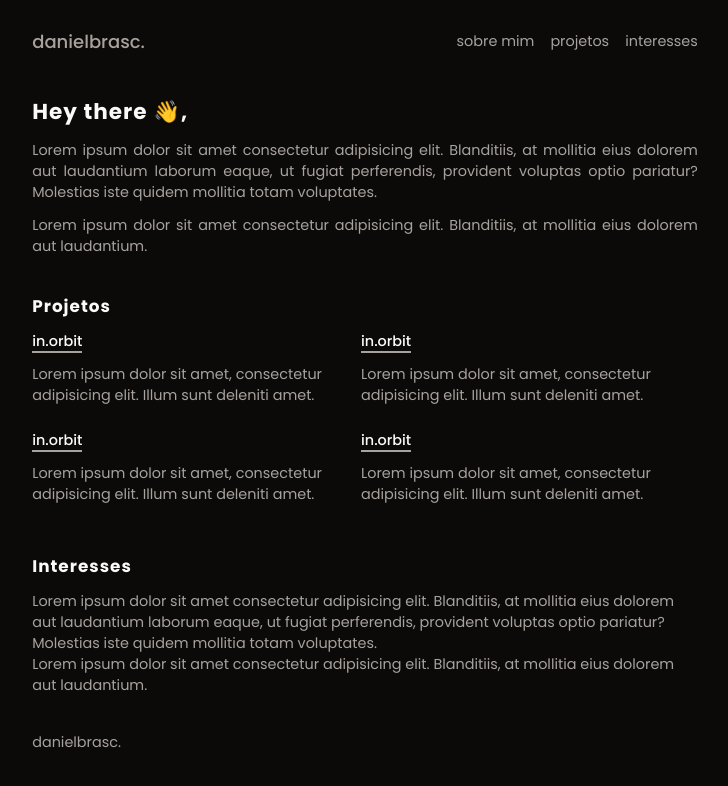
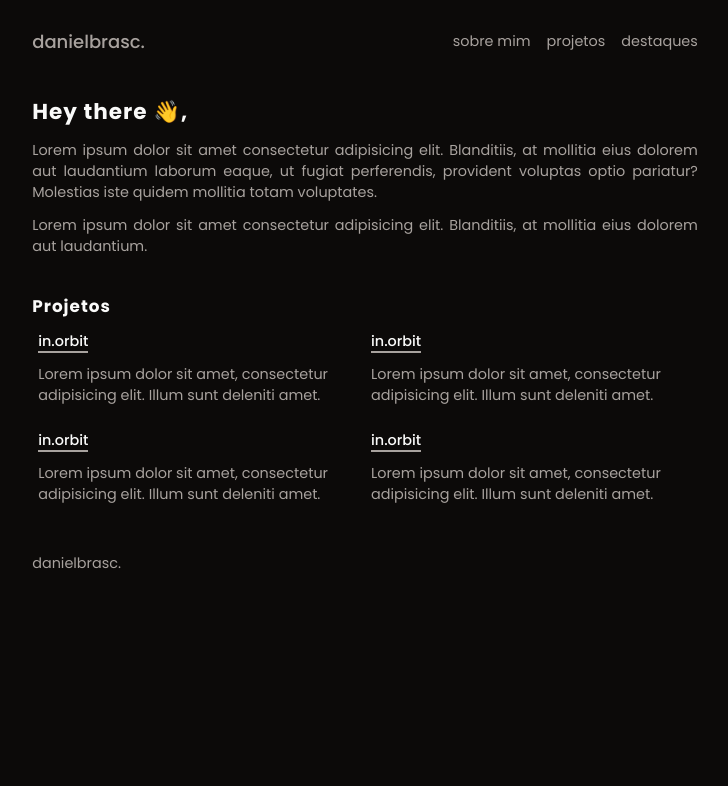
Before and after one commit to danielbrasc/portfolio, a plain HTML site: page index.html in a window 1280 px wide. Shown: the whole page, without its empty margins (275-1003 px from the left). Drawn offline with Linux system fonts and the light colour scheme.

Commit message:
fix: add adjustments to the projects section

```diff
--- a/index.html
+++ b/index.html
@@ -5,7 +5,7 @@
   <meta charset="UTF-8">
   <meta name="viewport" content="width=device-width, initial-scale=1.0">
   <title>Danielbrasc</title>
-  <link rel="stylesheet" href="/src/css/style.css">
+  <link rel="stylesheet" href="/src/css/styles.css">
   <link rel="stylesheet" href="/src/css/navbar.css">
   <link rel="stylesheet" href="/src/css/about.css">
   <link rel="stylesheet" href="/src/css/projects.css">
@@ -23,7 +23,7 @@
           <a href="#projects">projetos</a>
         </li>
         <li class="nav-item">
-          <a href="#interests">interesses</a>
+          <a href="#highlights">destaques</a>
         </li>
       </ul>
       <ul id="mobile-menu">
@@ -66,21 +66,13 @@
         </div>
       </div>
     </section>
-
-    <section id="interests">
-      <h3 class="section-title">Interesses</h3>
-      <p>Lorem ipsum dolor sit amet consectetur adipisicing elit. Blanditiis, at mollitia eius dolorem aut
-        laudantium laborum eaque, ut fugiat perferendis, provident voluptas optio pariatur? Molestias iste
-        quidem mollitia totam voluptates.</p>
-      <p>Lorem ipsum dolor sit amet consectetur adipisicing elit. Blanditiis, at mollitia eius dolorem aut
-        laudantium.</p>
-    </section>
   </main>
   <footer>
     <span>
       danielbrasc.
     </span>
   </footer>
+  <script src="src/script.js"></script>
 </body>
 
 </html>
--- a/src/css/projects.css
+++ b/src/css/projects.css
@@ -2,11 +2,12 @@
   width: 100%;
   display: flex;
   flex-wrap: wrap;
+  justify-content: center;
   gap: 12px;
 }
 
 .project {
-  width: calc(50% - 16px);
+  width: calc(50% - 12px);
 }
 
 .project .title {
@@ -20,9 +21,10 @@
 .project .description {
   color: var(--gray-400);
   margin: 12px 0;
+  max-width: 485px;
 }
 
-@media screen and (max-width: 860px) {
+@media screen and (max-width: 900px) {
   #project-list {
     flex-direction: column;
   }
@@ -30,4 +32,8 @@
   .project {
     width: 100%;
   }
+
+  .project .description {
+    max-width: 100%;
+  }
 }
--- a/src/css/style.css
+++ b/src/css/styles.css
@@ -20,15 +20,15 @@
 *:before {
   margin: 0;
   padding: 0;
+  font-family: 'Poppins', sans-serif;
   box-sizing: border-box;
-  font-family: 'Poppins', sans-serif;
   text-decoration: none;
   list-style-type: none;
 }
 
 body {
+  color: var(--gray-400);
   background-color: var(--gray-950);
-  color: var(--gray-400);
   min-width: 320px;
   font-size: 0.9rem;
 }
@@ -75,3 +75,12 @@ section {
     padding: 0 24%;
   }
 }
+
+@media screen and (min-width: 1480px) {
+
+  header,
+  main,
+  footer {
+    padding: 0 34%;
+  }
+}
--- /dev/null
+++ b/src/script.js
@@ -0,0 +1,3 @@
+// Slider projects
+// Toggle themer
+// Portuguese and English version
```
Also changed, not shown: src/index.js (deleted).
